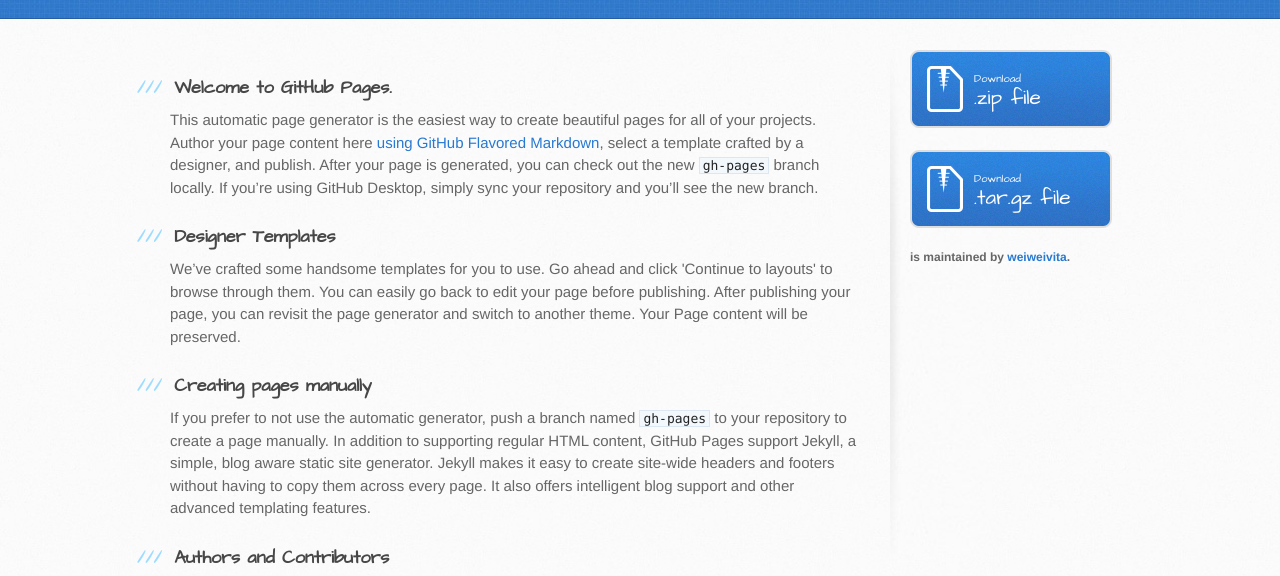
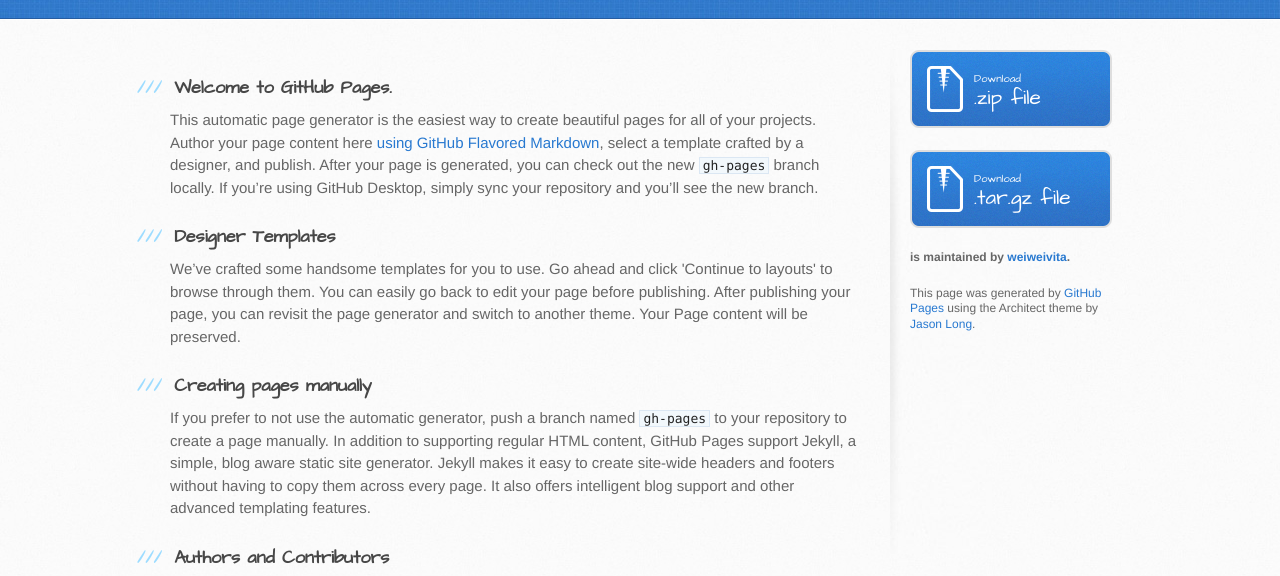
Before and after one commit to jupiterzw/vita.github.com, a plain HTML site: page index.html in a window 1280 px wide. Shown: the part 182-758 px from the top of the page. Drawn offline with Linux system fonts and the light colour scheme.

```diff
--- a/index.html
+++ b/index.html
@@ -66,6 +66,7 @@
 
           <p class="repo-owner"><a href="https://github.com/weiweivita/vita.github.com"></a> is maintained by <a href="https://github.com/weiweivita">weiweivita</a>.</p>
 
+          <p>This page was generated by <a href="https://pages.github.com">GitHub Pages</a> using the Architect theme by <a href="https://twitter.com/jasonlong">Jason Long</a>.</p>
         </aside>
       </div>
     </div>
```
